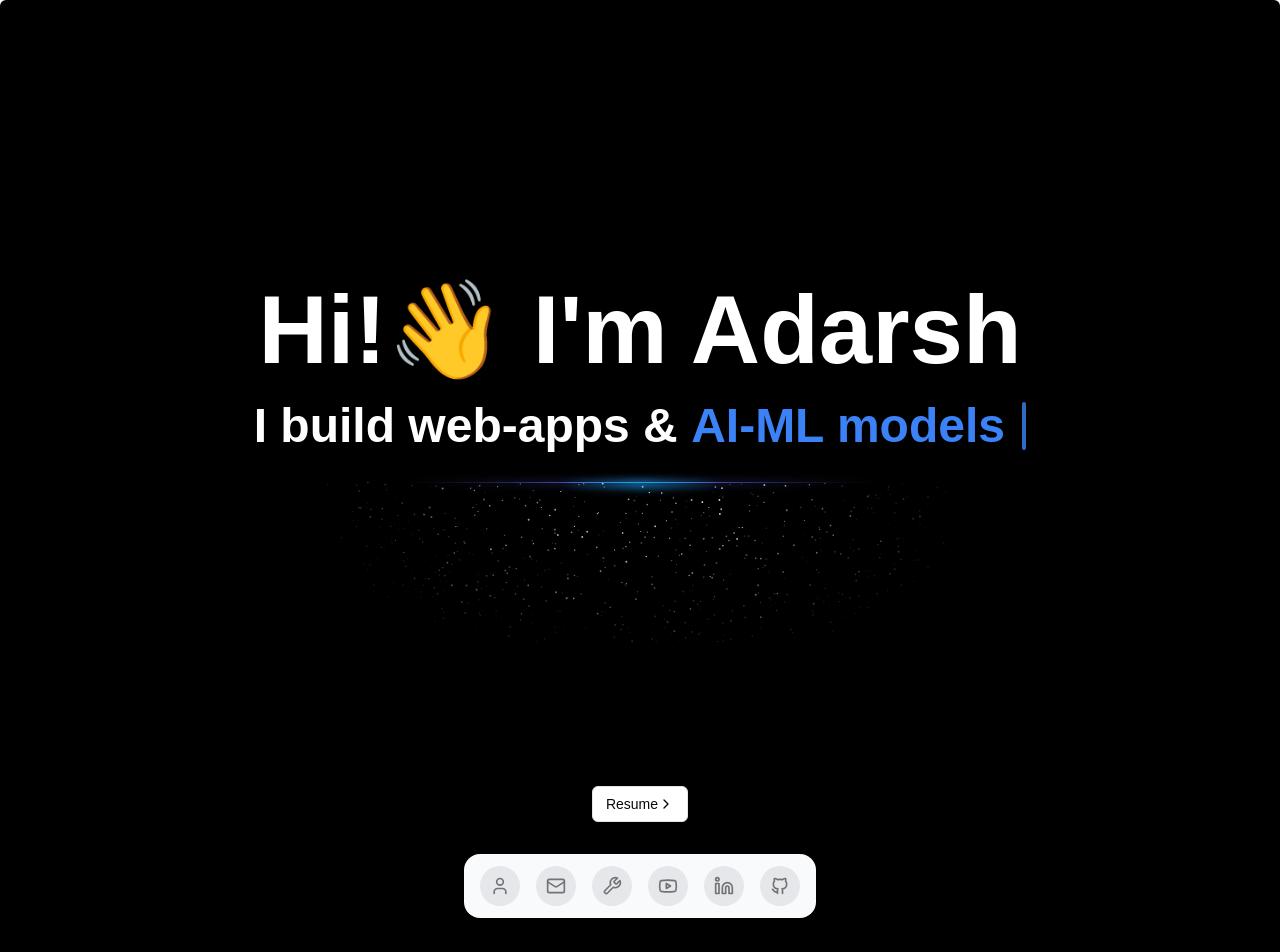
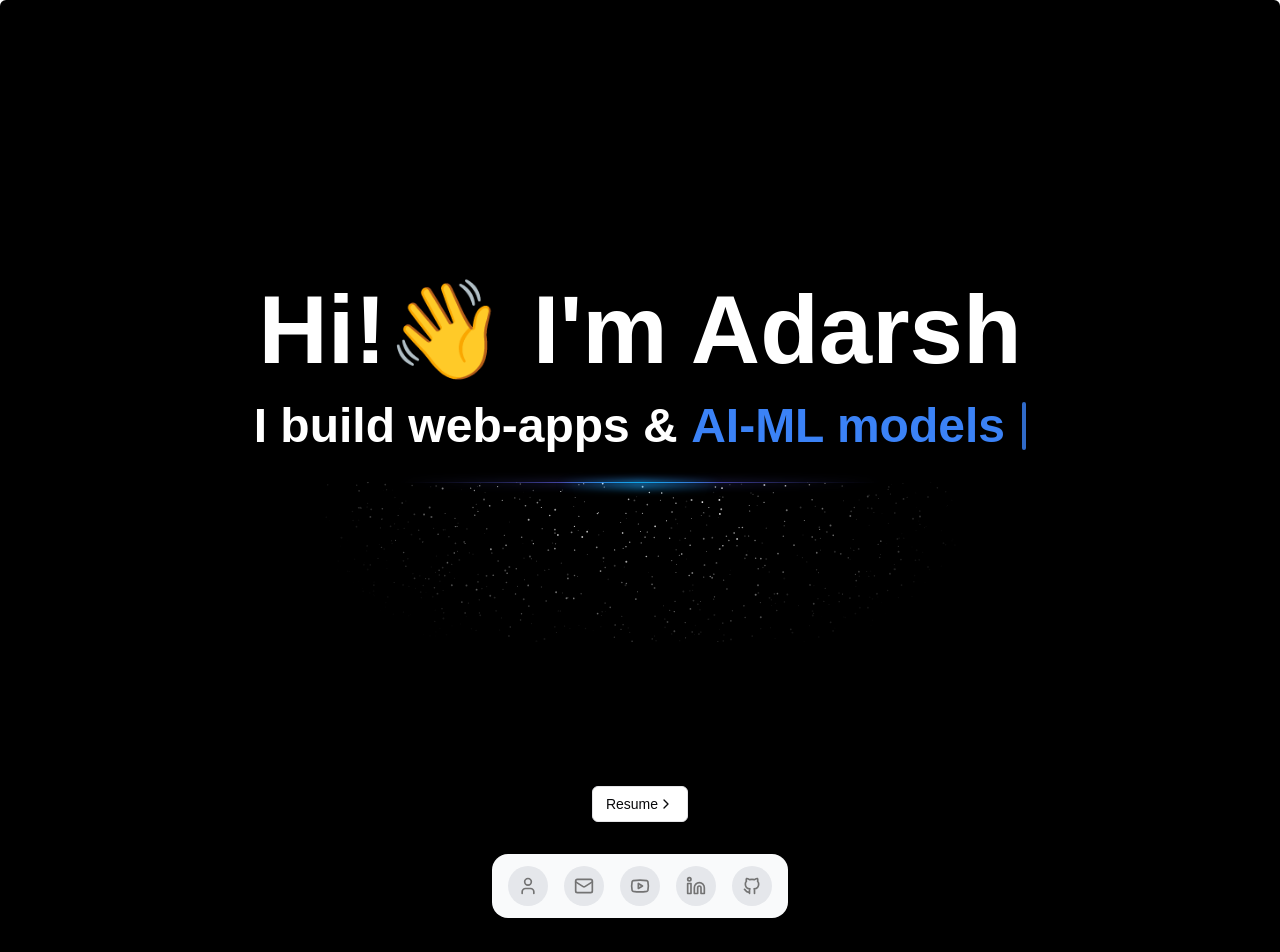
Before and after one commit to adarshx01/Portfolio, a Next.js app: page / in a window 1280 px wide. Shown: the top 952 px of the page. Built offline with nearby package versions, Linux system fonts and the light colour scheme; a web font is replaced by a local one.

Commit message:
Removed Icon

```diff
--- a/src/components/Sparkles.tsx
+++ b/src/components/Sparkles.tsx
@@ -34,13 +34,13 @@ const links = [
     ),
     href: "mailto:vish.adarsh01@gmail.com",
   },
-  {
-    title: "Skills",
-    icon: (
-      <Wrench className="h-full w-full text-neutral-500 dark:text-neutral-300" />
-    ),
-    href: "#TechStack",
-  },
+  // {
+  //   title: "Skills",
+  //   icon: (
+  //     <Wrench className="h-full w-full text-neutral-500 dark:text-neutral-300" />
+  //   ),
+  //   href: "#TechStack",
+  // },
   {
     title: "Youtube",
     icon: (
--- a/src/components/ui/floating-dock.tsx
+++ b/src/components/ui/floating-dock.tsx
@@ -175,7 +175,7 @@ function IconContainer({
         onMouseLeave={() => setHovered(false)}
         className="aspect-square rounded-full bg-gray-200 dark:bg-neutral-800 flex items-center justify-center relative"
       >
-        <AnimatePresence>
+        <AnimatePresence >
           {hovered && (
             <motion.div
               initial={{ opacity: 0, y: 10, x: "-50%" }}
```
